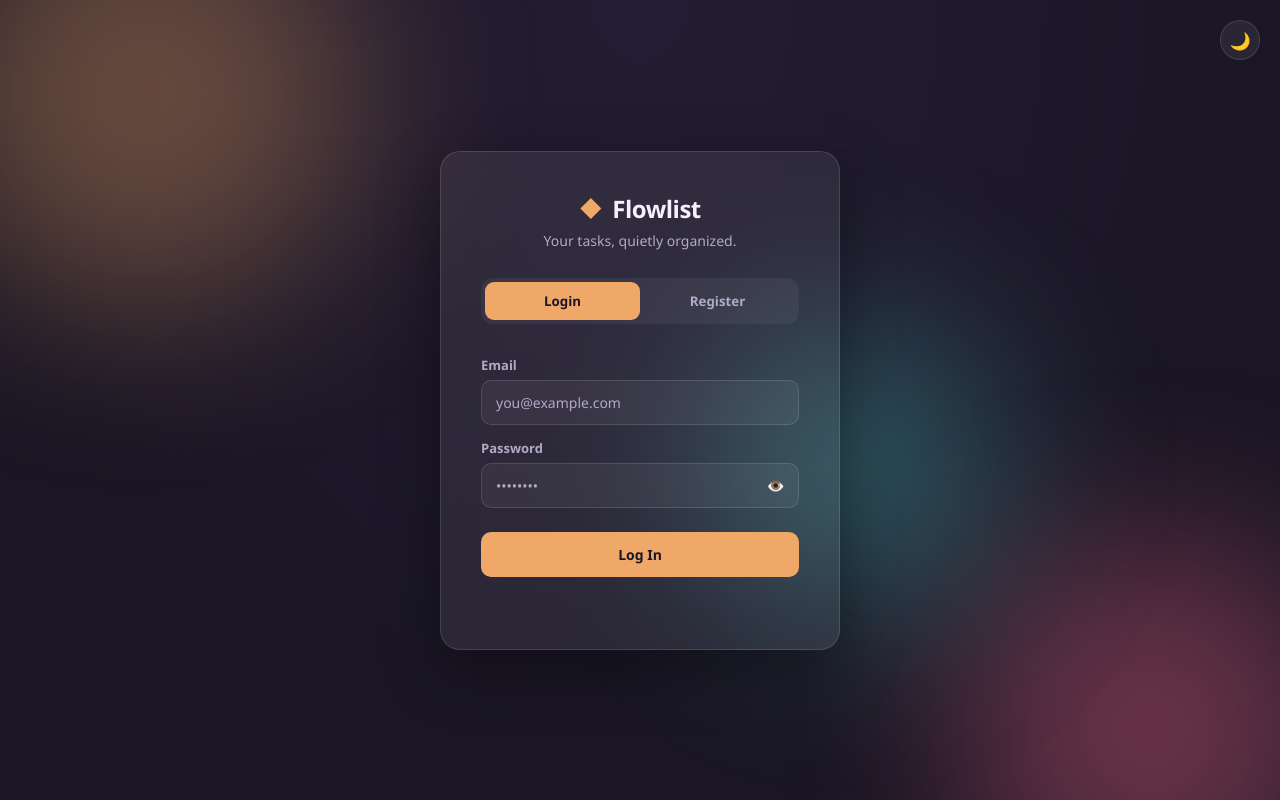
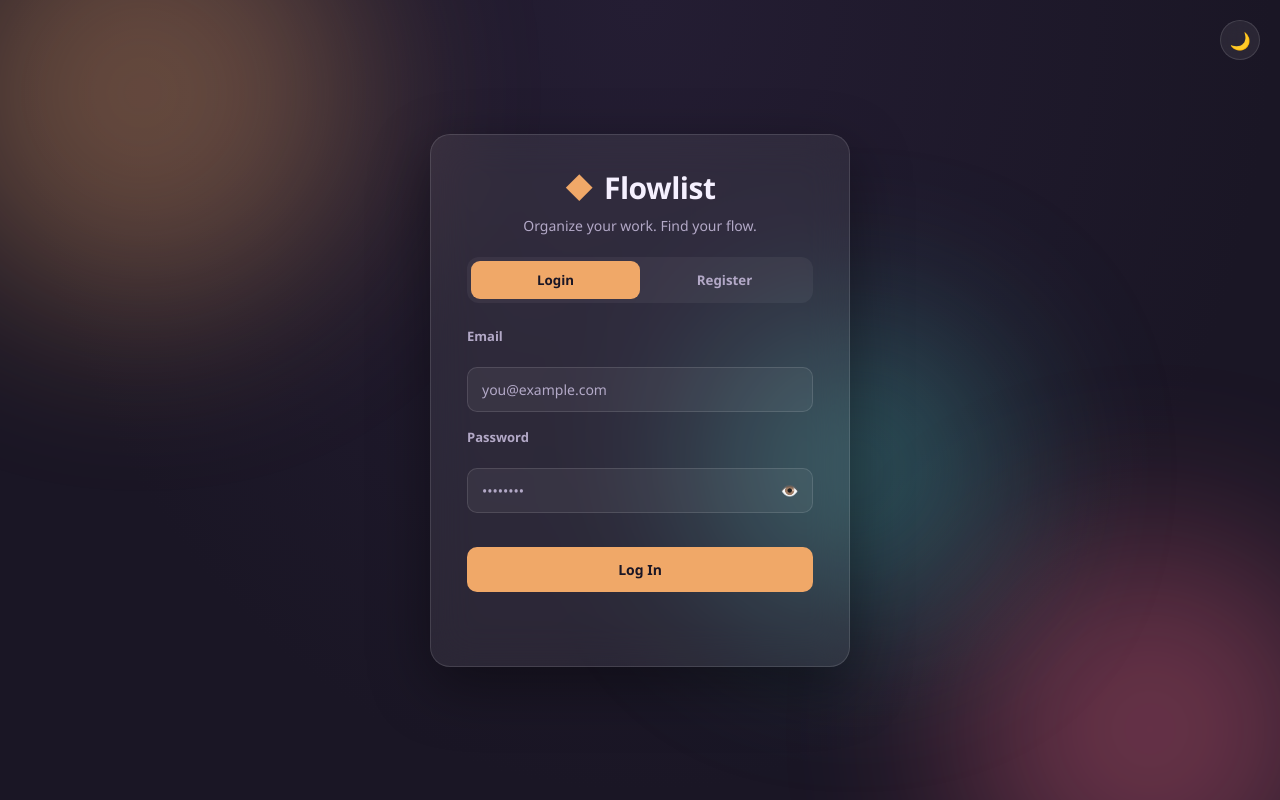
Before and after one commit to gajjarjoy4411-code/task-management-system, a plain HTML site: page frontend/index.html in a window 1280 px wide. Drawn offline with Linux system fonts and the light colour scheme.

Commit message:
Polish auth card: tighter height, consistent spacing, bolder brand

```diff
--- a/frontend/css/style.css
+++ b/frontend/css/style.css
@@ -126,8 +126,8 @@ body {
   justify-content: center;
 }
 
-.brand-icon { color: var(--color-accent); font-size: 22px; }
-.brand h1 { font-size: 24px; font-weight: 700; letter-spacing: -0.5px; }
+.brand-icon { color: var(--color-accent); font-size: 28px; }
+.brand h1 { font-size: 30px; font-weight: 800; letter-spacing: -0.5px; }
 
 /* ============================================================
    AUTH PAGE
@@ -146,15 +146,15 @@ body {
   background: var(--card-bg);
   border: 1px solid var(--card-border);
   backdrop-filter: blur(20px);
-  -webkit-backdrop-filter: blur(20px);
+  -webkit-backdrop-filter: blur(20x);
   border-radius: 20px;
-  padding: 40px;
+  padding: 32px 36px;
   width: 100%;
-  max-width: 400px;
-  box-shadow: 0 20px 60px rgba(0,0,0,0.4);
-}
-
-.subtitle { text-align: center; color: var(--color-text-muted); font-size: 14px; margin: 6px 0 28px; }
+  max-width: 420px;
+  box-shadow: 0 20px 60px rgba(0,0,0,0.4)
+}
+
+.subtitle { text-align: center; color: var(--color-text-muted); font-size: 14px; margin: 8px 0 22px; }
 
 .tabs {
   display: flex;
@@ -178,10 +178,10 @@ body {
 
 .tab-btn.active { background: var(--color-accent); color: #1a1625; }
 
-.auth-form { display: none; flex-direction: column; gap: 6px; }
+.auth-form { display: none; flex-direction: column; gap: 16px; }
 .auth-form.active { display: flex; }
 
-label { font-size: 13px; font-weight: 600; color: var(--color-text-muted); margin-top: 8px; }
+label { font-size: 13px; font-weight: 600; color: var(--color-text-muted); margin-top: 0; display: block; margin-bottom: 6px; }
 
 input, select {
   padding: 12px 14px;
--- a/frontend/index.html
+++ b/frontend/index.html
@@ -23,7 +23,7 @@
       <span class="brand-icon">◆</span>
       <h1>Flowlist</h1>
     </div>
-    <p class="subtitle">Your tasks, quietly organized.</p>
+    <p class="subtitle">Organize your work. Find your flow.</p>
 
     <div class="tabs">
       <button class="tab-btn active" data-tab="login">Login</button>
```
